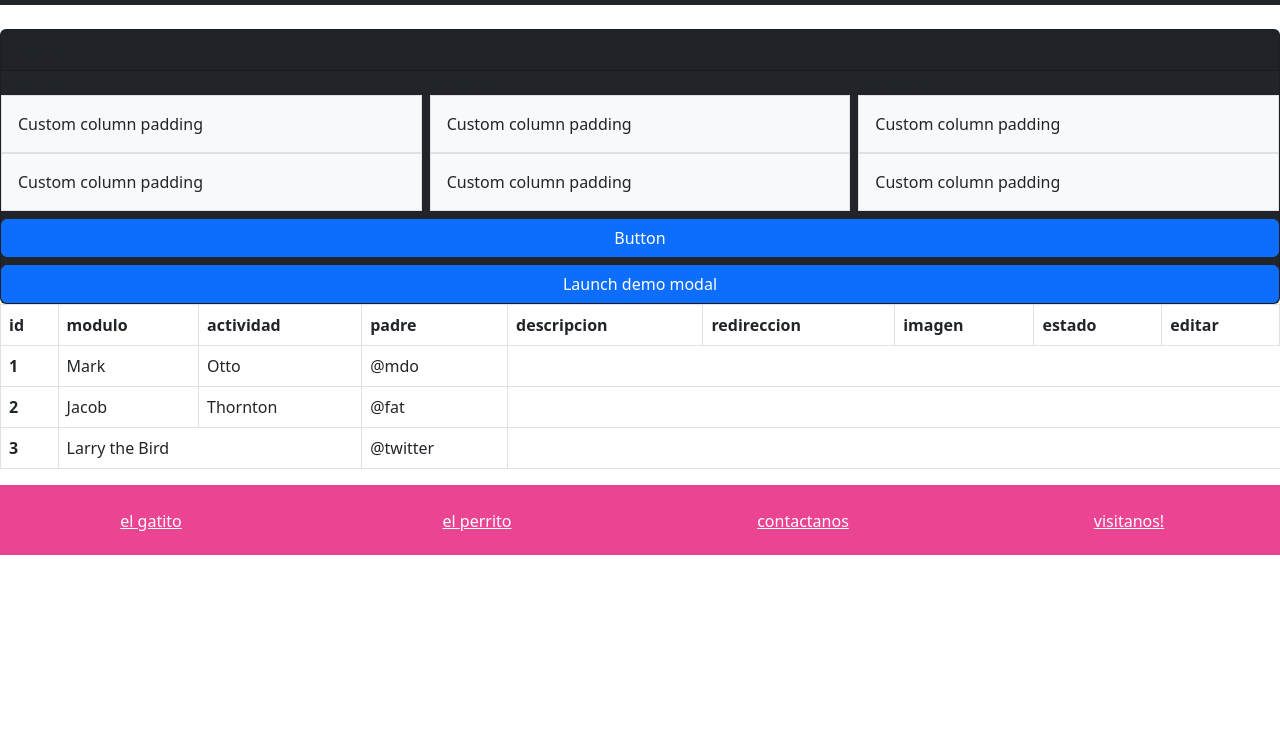
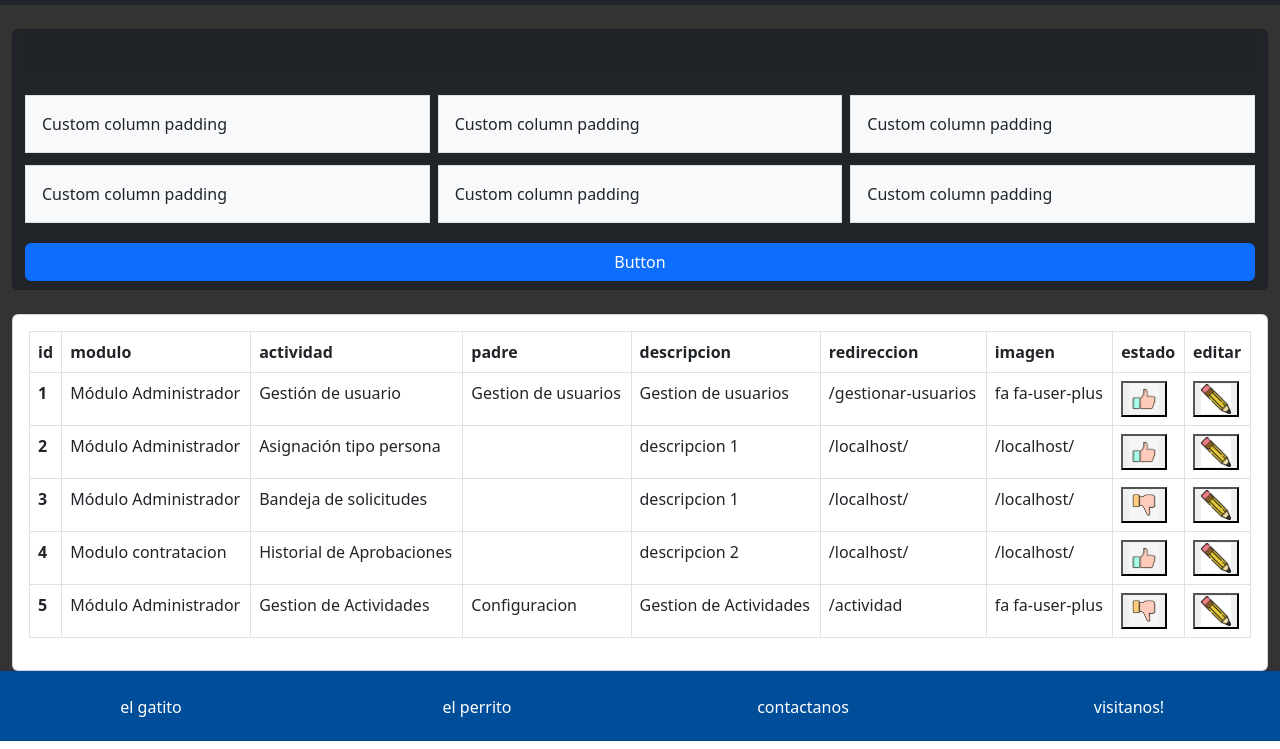
Before and after one commit to andrealnrs/Trabajo-de-bootstrap, a plain HTML site: page bootstrap 5/index.html in a window 1280 px wide. Shown: the part 51-800 px from the top of the page. Drawn offline with Linux system fonts and the light colour scheme.

Commit message:
la tabla y parte del formulario quedaron bien

```diff
--- a/bootstrap 5/index.css
+++ b/bootstrap 5/index.css
@@ -1,16 +1,26 @@
 #footer {
     height: 70px;
-    background-color: #ea4492;
+    background-color: #004e9a;
 }
 
 #footer a {
-    color: white
+    color: white;
+    text-decoration: none;
+}
+td img {
+    width: 30px;
 }
 
 .perrito {
     background: rgb(184, 190, 221);
 }
 
-body {
+.andrea {
     background-color: #333333;
 }
+.breakingBad {
+    padding: 24px 12px;
+}
+.andres {
+    margin-bottom: 12px;
+}
--- a/bootstrap 5/index.html
+++ b/bootstrap 5/index.html
@@ -1,5 +1,6 @@
 <!DOCTYPE html>
 <html lang="en">
+
 <head>
   <meta charset="UTF-8">
   <meta http-equiv="X-UA-Compatible" content="IE=edge">
@@ -8,12 +9,14 @@
   <link rel="stylesheet" href="index.css">
 </head>
 <link rel="stylesheet" href="./css/bootstrap.min.css">
+
 <body>
   <!--hader-->
   <nav class="navbar navbar-expand-lg navbar-dark bg-dark">
     <div class="container-fluid">
       <a class="navbar-brand" href="#">Navbar</a>
-          <button class="navbar-toggler" type="button" data-bs-toggle="collapse" data-bs-target="#navbarSupportedContent" aria-controls="navbarSupportedContent" aria-expanded="false" aria-label="Toggle navigation">
+      <button class="navbar-toggler" type="button" data-bs-toggle="collapse" data-bs-target="#navbarSupportedContent"
+        aria-controls="navbarSupportedContent" aria-expanded="false" aria-label="Toggle navigation">
         <span class="navbar-toggler-icon"></span>
       </button>
       <div class="collapse navbar-collapse" id="navbarSupportedContent">
@@ -25,13 +28,16 @@
             <a class="nav-link" href="#">Link</a>
           </li>
           <li class="nav-item dropdown">
-                <a class="nav-link dropdown-toggle" href="#" id="navbarDropdown" role="button" data-bs-toggle="dropdown" aria-expanded="false">
+            <a class="nav-link dropdown-toggle" href="#" id="navbarDropdown" role="button" data-bs-toggle="dropdown"
+              aria-expanded="false">
               Dropdown
             </a>
             <ul class="dropdown-menu" aria-labelledby="navbarDropdown">
               <li><a class="dropdown-item" href="#">Action</a></li>
               <li><a class="dropdown-item" href="#">Another action</a></li>
-                  <li><hr class="dropdown-divider"></li>
+              <li>
+                <hr class="dropdown-divider">
+              </li>
               <li><a class="dropdown-item" href="#">Something else here</a></li>
             </ul>
           </li>
@@ -47,15 +53,14 @@
     </div>
   </nav>
   <!--header-->
- <br>
-
+  <div class="container-fluid andrea">
     <!--card-->
-
+    <div class="row breakingBad">
       <div class="card bg-dark">
         <div class="card-header">
           Quote
         </div>
-            <div class="row  gx-2 gy-2">
+        <div class="row  gx-2 gy-2 andres">
           <div class="col">columna
             <div class="p-3 border bg-light">Custom column padding</div>
           </div>
@@ -66,7 +71,7 @@
             <div class="p-3 border bg-light">Custom column padding</div>
           </div>
         </div>
-            <div class="row  gx-2">
+        <div class="row  gx-2 andres">
           <div class="col">
             <div class="p-3 border bg-light">Custom column padding</div>
           </div>
@@ -82,34 +87,14 @@
 
         </div>
         <!-- Button trigger modal -->
-            <button type="button" class="btn btn-primary" data-bs-toggle="modal" data-bs-target="#exampleModal">
-                Launch demo modal
-            </button>
+      </div>
     </div>
 
-        <!-- Modal -->
-        <div class="modal fade" id="exampleModal" tabindex="-1" aria-labelledby="exampleModalLabel" aria-hidden="true">
-            <div class="modal-dialog">
-            <div class="modal-content">
-                <div class="modal-header">
-                <h5 class="modal-title" id="exampleModalLabel">gatito amarillo</h5>
-                <button type="button" class="btn-close" data-bs-dismiss="modal" aria-label="Close"></button>
-                </div>
-                <div class="modal-body">
-                habia una vez un gato que tomaba agua
-                </div>
-                <div class="modal-footer">
-                <button type="button" class="btn btn-secondary" data-bs-dismiss="modal">Close</button>
-                <button type="button" class="btn btn-primary">Save changes</button>
-                </div>
-            </div>
-            </div>
-        </div>
-        <!--modal-->
-    </div>
     <!--card-->
 
     <!--table-->
+    <div class="card">
+      <div class="card-body">
         <table class="table table-bordered">
           <thead>
             <tr>
@@ -127,28 +112,67 @@
           <tbody>
             <tr>
               <th scope="row">1</th>
-            <td>Mark</td>
-            <td>Otto</td>
-            <td>@mdo</td>
+              <td>Módulo Administrador</td>
+              <td>Gestión de usuario</td>
+              <td>Gestion de usuarios</td>
+              <td>Gestion de usuarios</td>
+              <td>/gestionar-usuarios</td>
+              <td>fa fa-user-plus</td>
+              <td><button><img src="./imagenes/manito.jpg" alt="es una mano"></button></td>
+              <td><button><img src="./imagenes/lapicito.jpg" alt="es un lapicito"></button></td>
             </tr>
             <tr>
               <th scope="row">2</th>
-            <td>Jacob</td>
-            <td>Thornton</td>
-            <td>@fat</td>
+              <td>Módulo Administrador</td>
+              <td>Asignación tipo persona</td>
+              <td></td>
+              <td>descripcion 1</td>
+              <td>/localhost/</td>
+              <td>/localhost/</td>
+              <td><button><img src="./imagenes/manito.jpg" alt="es una mano"></button></td>
+              <td><button><img src="./imagenes/lapicito.jpg" alt="es un lapicito"></button></td>
             </tr>
             <tr>
               <th scope="row">3</th>
-            <td colspan="2">Larry the Bird</td>
-            <td>@twitter</td>
+              <td>Módulo Administrador</td>
+              <td>Bandeja de solicitudes</td>
+              <td></td>
+              <td>descripcion 1</td>
+              <td>/localhost/</td>
+              <td>/localhost/</td>
+              <td><button><img src="./imagenes/manitoAbajo.jpg" alt="es una mano"></button></td>
+              <td><button><img src="./imagenes/lapicito.jpg" alt="es un lapicito"></button></td>
+            </tr>
+          </tbody>
+          <tr>
+            <th scope="row">4</th>
+            <td>Modulo contratacion</td>
+            <td>Historial de Aprobaciones</td>
+            <td></td>
+            <td>descripcion 2</td>
+            <td>/localhost/</td>
+            <td>/localhost/</td>
+            <td><button><img src="./imagenes/manito.jpg" alt="es una mano"></button></td>
+            <td><button><img src="./imagenes/lapicito.jpg" alt="es un lapicito"></button></td>
+          </tr>
+          </tbody>
+          <tr>
+            <th scope="row">5</th>
+            <td>Módulo Administrador</td>
+            <td>Gestion de Actividades</td>
+            <td>Configuracion</td>
+            <td>Gestion de Actividades</td>
+            <td>/actividad</td>
+            <td>fa fa-user-plus</td>
+            <td><button><img src="./imagenes/manitoAbajo.jpg" alt="es una mano"></button></td>
+            <td><button><img src="./imagenes/lapicito.jpg" alt="es un lapicito"></button></td>
           </tr>
           </tbody>
         </table>
+      </div>
+    </div>
     <!--table-->
-
-    <script src="./js/bootstrap.bundle.min.js"></script>
-</body>
-
+  </div>
   <!--footer-->
   <footer id="footer" class="py-4">
     <div class="row text-center">
@@ -167,4 +191,6 @@
     </div>
   </footer>
   <!--footer-->
+  <script src="./js/bootstrap.bundle.min.js"></script>
+</body>
 </html>
```
Also changed, not shown: bootstrap 5/imagenes/lapicito.jpg (added), bootstrap 5/imagenes/manito.jpg (added), bootstrap 5/imagenes/manitoAbajo.jpg (added), 1 other file. Lines whose indentation alone changed are shown as unchanged.
